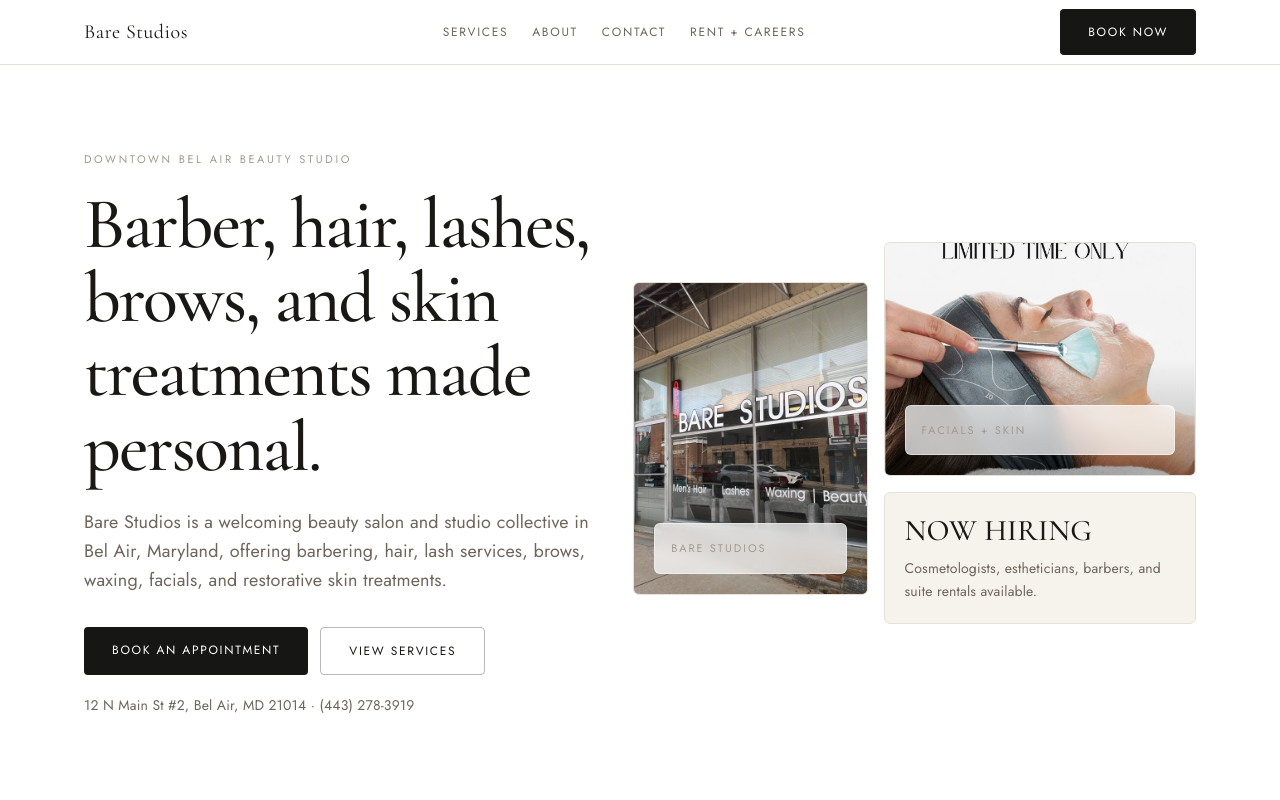
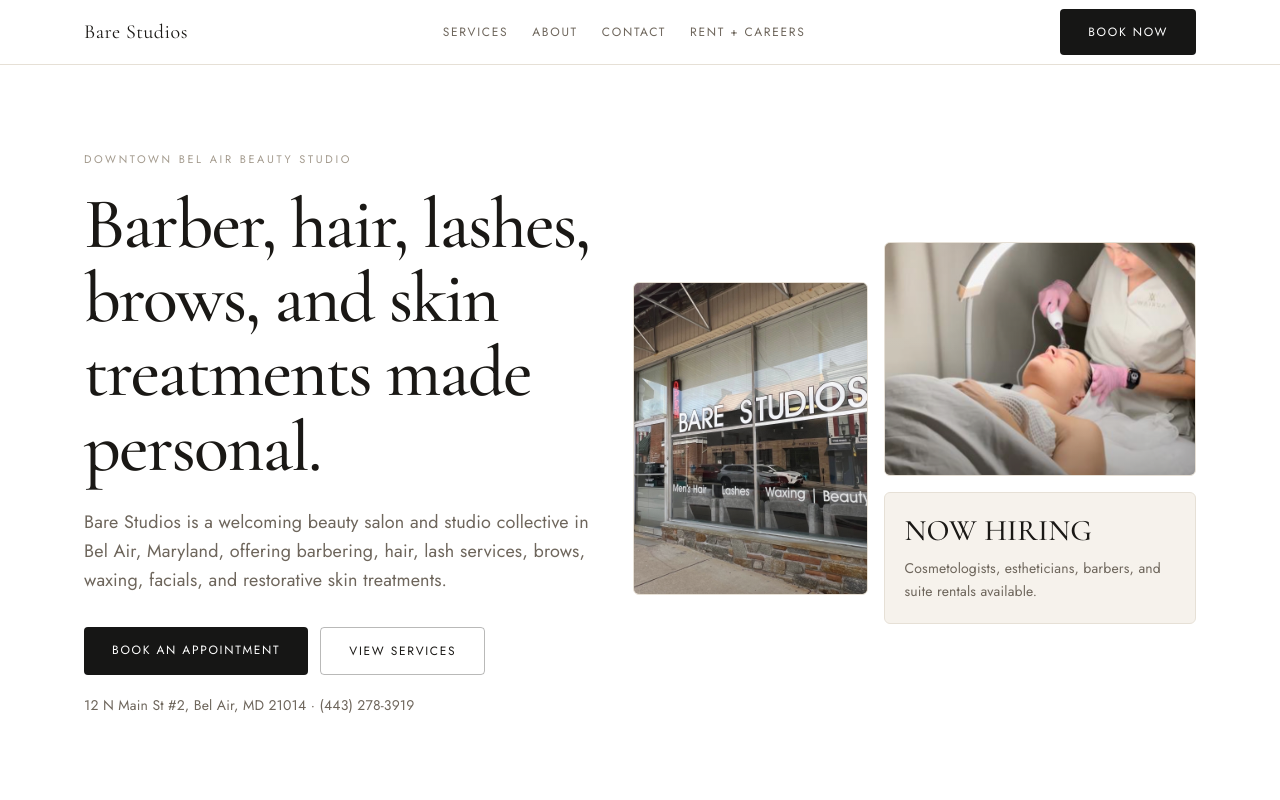
Before and after one commit to tdong1919-dev/BareStudiosOS, a Next.js app: page / in a window 1280 px wide. Shown: the top 800 px of the page. Built offline with nearby package versions, Linux system fonts and the light colour scheme.

Commit message:
Update hero facial image and remove labels

```diff
--- a/app/page.tsx
+++ b/app/page.tsx
@@ -76,14 +76,16 @@
   );
 }
 
-function SalonImage({ label, src, className = "" }: { label: string; src: string; className?: string }) {
+function SalonImage({ label, src, className = "", showLabel = true }: { label: string; src: string; className?: string; showLabel?: boolean }) {
   return (
     <div className={`relative overflow-hidden rounded-md border border-border bg-linen ${className}`}>
       <Image src={src} alt={label} fill sizes="(max-width: 768px) 100vw, 50vw" className="object-cover" />
       <div className="absolute inset-0 bg-gradient-to-t from-black/28 via-transparent to-white/8" />
-      <div className="absolute inset-x-5 bottom-5 rounded-md border border-white/45 bg-white/72 p-4 backdrop-blur-sm">
-        <p className="text-[11px] uppercase tracking-[0.18em] text-text-muted">{label}</p>
-      </div>
+      {showLabel ? (
+        <div className="absolute inset-x-5 bottom-5 rounded-md border border-white/45 bg-white/72 p-4 backdrop-blur-sm">
+          <p className="text-[11px] uppercase tracking-[0.18em] text-text-muted">{label}</p>
+        </div>
+      ) : null}
     </div>
   );
 }
@@ -136,9 +138,9 @@
           <p className="mt-5 text-sm text-text-secondary">{BARE_STUDIOS.address} · {BARE_STUDIOS.phone}</p>
         </div>
         <div className="grid grid-cols-[0.75fr_1fr] gap-4">
-          <SalonImage label="Bare Studios" src={`${IMAGE_BASE}/bare-studios-portrait.jpg`} className="aspect-[3/4] translate-y-10" />
+          <SalonImage label="Bare Studios storefront" src={`${IMAGE_BASE}/bare-studios-portrait.jpg`} className="aspect-[3/4] translate-y-10" showLabel={false} />
           <div className="space-y-4">
-            <SalonImage label="Facials + skin" src={`${IMAGE_BASE}/bare-studios-limited-time.jpeg`} className="aspect-[4/3]" />
+            <SalonImage label="Bare Studios facial treatment" src={`${IMAGE_BASE}/bare-studios-facial-treatment.png`} className="aspect-[4/3]" showLabel={false} />
             <div className="rounded-md border border-border bg-surface-elevated p-5">
               <p className="font-serif text-3xl font-medium">NOW HIRING</p>
               <p className="mt-2 text-sm leading-relaxed text-text-secondary">
```
Also changed, not shown: public/images/bare-studios/bare-studios-facial-treatment.png (added).
